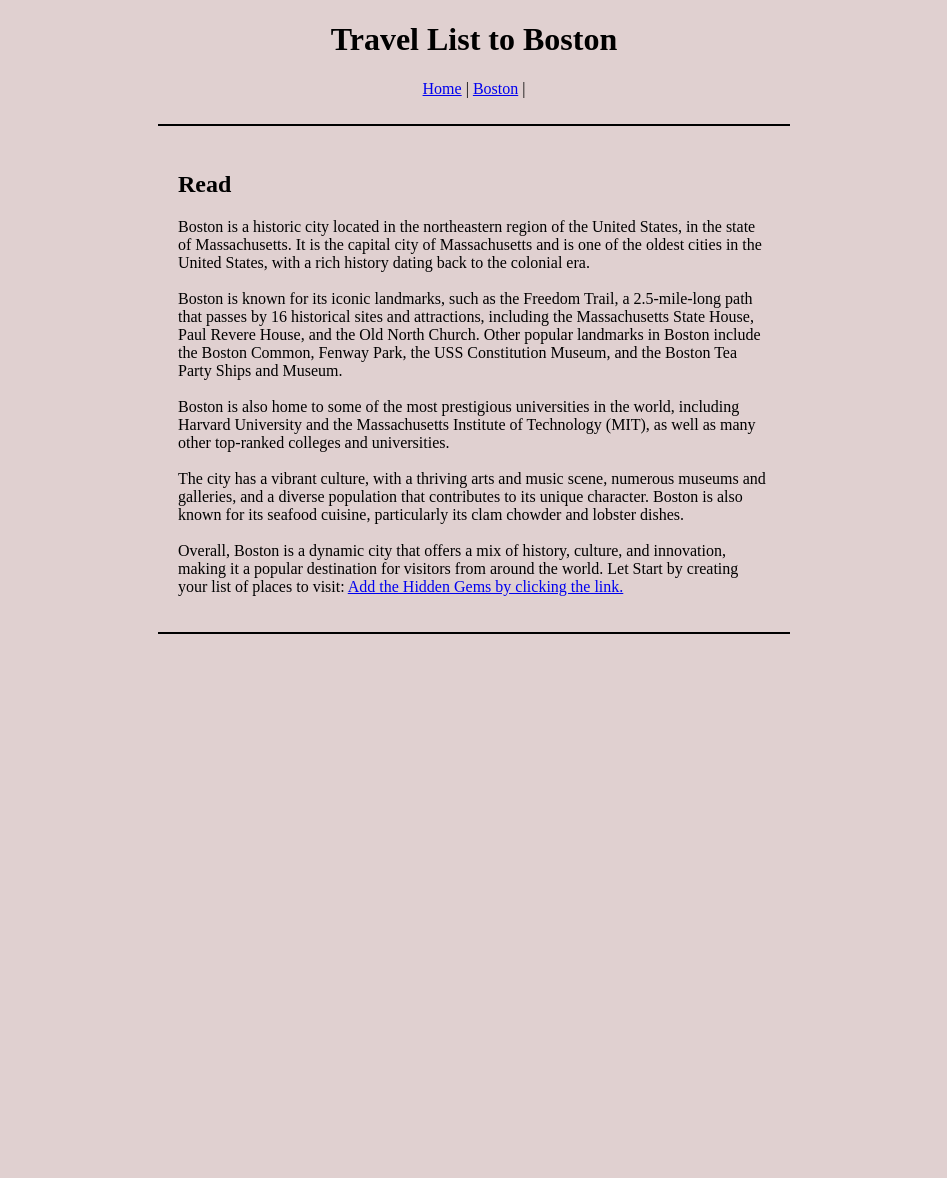
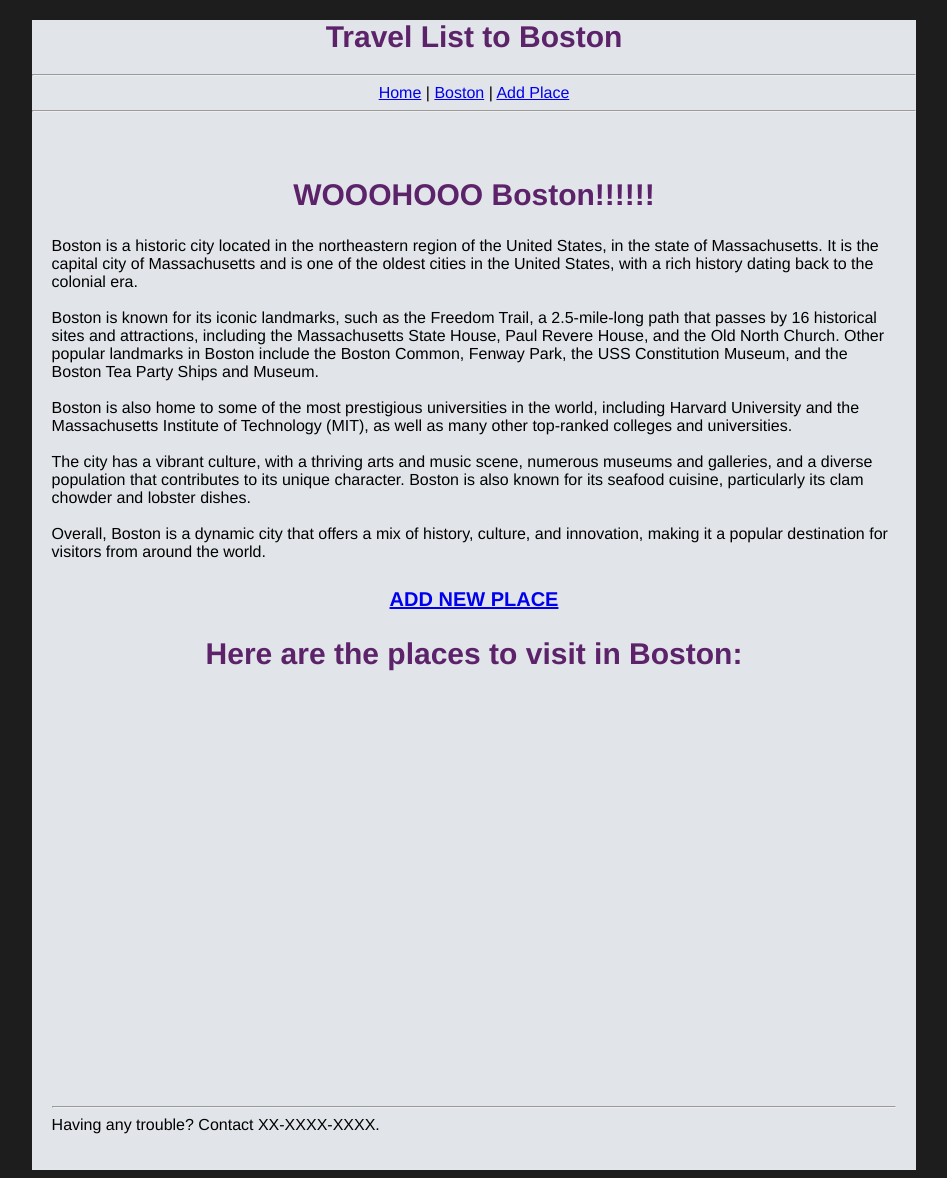
Before and after one commit to ShreyaJakharC/webApp, a Flask app: page /read in a window 1280 px wide. Shown: the whole page, without its empty margins (166-1113 px from the left). Before the commit the page ends 634 px from the top, so only its background shows below. Run offline with Flask 2, Linux system fonts and the light colour scheme; data that the repository does not hold is empty; parts of the project's set-up code (start-up, migrations or seed data) failed here and were passed over.

Commit message:
Boston Final

```diff
--- a/app.py
+++ b/app.py
@@ -71,7 +71,7 @@ def create_post():
         # "_id": ObjectId(mongoid),
         "name": name,
         "place": place,
-        "message": address,
+        "address": address,
         "created_at": datetime.datetime.utcnow()
     }
     db.boston1.insert_one(doc) # insert a new document
@@ -103,7 +103,7 @@ def edit_post(mongoid):
         # "_id": ObjectId(mongoid),
         "name": name,
         "place": place,
-        "message": address,
+        "address": address,
         "created_at": datetime.datetime.utcnow()
     }
 
@@ -124,24 +124,7 @@ def delete(mongoid):
     db.boston1.delete_one({"_id": ObjectId(mongoid)})
     return redirect(url_for('read')) # tell the web browser to make a request for the /read route.
 
-@app.route('/webhook', methods=['POST'])
-def webhook():
-    """
-    GitHub can be configured such that each time a push is made to a repository, GitHub will make a request to a particular web URL... this is called a webhook.
-    This function is set up such that if the /webhook route is requested, Python will execute a git pull command from the command line to update this app's codebase.
-    You will need to configure your own repository to have a webhook that requests this route in GitHub's settings.
-    Note that this webhook does do any verification that the request is coming from GitHub... this should be added in a production environment.
-    """
-    # run a git pull command
-    process = subprocess.Popen(["git", "pull"], stdout=subprocess.PIPE)
-    pull_output = process.communicate()[0]
-    # pull_output = str(pull_output).strip() # remove whitespace
-    process = subprocess.Popen(["chmod", "a+x", "flask.cgi"], stdout=subprocess.PIPE)
-    chmod_output = process.communicate()[0]
-    # send a success response
-    response = make_response('output: {}'.format(pull_output), 200)
-    response.mimetype = "text/plain"
-    return response
+
 
 @app.errorhandler(Exception)
 def handle_error(e):
--- a/templates/base.html
+++ b/templates/base.html
@@ -2,30 +2,70 @@
 <html>
   <head>
     <title>Travel List</title>
-    <link
+    <!-- <link
       rel="stylesheet"
       href="{{ url_for('static', filename='css/style.css') }}"
-    />
+    /> -->
   </head>
   <body>
+    <style>
+      body{
+background-color: rgb(29, 29, 29);
+}
+.container {
+background-color: rgb(225, 228, 232);
+/* background-image: url("/images/boston.jpg"); */
+width: 70%;
+height: 50%;
+margin: 0 auto;
+font-family: Helvetica;
+}
+
+h1{
+font-size: 30px;
+text-align: center;
+align-items: center;
+font-family: Helvetica;
+color:  rgb(93, 35, 106);
+
+}
+
+header {
+text-align: center;
+/* border-bottom: 1px solid black; */
+padding-bottom: 5px;
+}
+footer,
+main {
+padding: 20px;
+}
+p.post {
+font-size: 16px;
+}
+
+footer {
+margin-top: 40%;
+margin-bottom: 2px;
+}
+</style>
     <div class="container">
       <header>
         <h1>Travel List to Boston</h1>
         <p>
+          <hr>
           <a href="{{ url_for('home')}}">Home</a> |
           <a href="{{ url_for('read')}}">Boston</a> |
-          <!-- <a href="{{ url_for('create')}}">Create a post</a> -->
+          <a href="{{ url_for('create')}}">Add Place</a>
+          <hr>
         </p>
       </header>
       <main>{% block container %} {% endblock %}</main>
-      <!-- <footer>
+      <footer>
         <p>
-          The source code for this example app is
-          <a href="https://github.com/nyu-database-design/flask-mongodb-example"
-            >available on Github</a
-          >.
+          <hr>
+          Having any trouble? Contact XX-XXXX-XXXX.
         </p>
-      </footer> -->
+        </footer>
     </div>
   </body>
 </html>
--- a/templates/read.html
+++ b/templates/read.html
@@ -1,7 +1,23 @@
 {% extends 'base.html' %}
 
 {% block container %}
-<h2>Read</h2>
+<style>
+h2{
+font-size: 30px;
+text-align: center;
+align-items: center;
+font-family: Helvetica;
+color:  rgb(93, 35, 106);
+}
+h4{
+font-size: 20px;
+text-align: center;
+align-items: center;
+font-family: Helvetica;
+
+}
+    </style>
+<h2>WOOOHOOO Boston!!!!!!</h2>
 <p>
     Boston is a historic city located in the northeastern region of the United States, in the state
     of Massachusetts. It is the capital city of Massachusetts and is one of the oldest cities in the
@@ -27,8 +43,10 @@
     Overall, Boston is a dynamic city that offers a mix of history, culture, and innovation,
     making it a popular destination for visitors from around the world.
 
-    Let Start by creating your list of places to visit: <a href="{{ url_for('create')}}">Add the Hidden Gems by clicking the link.</a>
+    <h4> <a href="{{ url_for('create')}}">ADD NEW PLACE</a></h4>
 
+
+    <h2> Here are the places to visit in Boston:</a></h2>
     {% for doc in docs %}
     <div>
         <hr class="solid">
@@ -39,7 +57,7 @@
         <p>{{doc.address}}</p>
 
         <br/>
-            <a href="{{ url_for('edit',mongoid=doc._id)}}">Edit</a> | <a href="{{ url_for('delete',mongoid=doc._id)}}">Delete</a>
+            <a href="{{ url_for('delete',mongoid=doc._id)}}">Delete</a>
             <br/>
     </div>
     {%endfor%}
```
Also changed, not shown: templates/create.html (+19 -2 lines), templates/index.html (+9 -4 lines), README.md.
